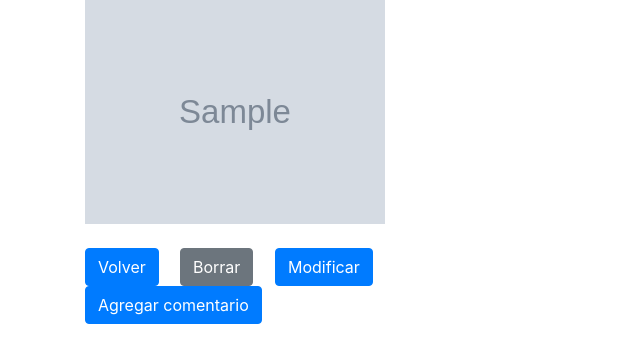
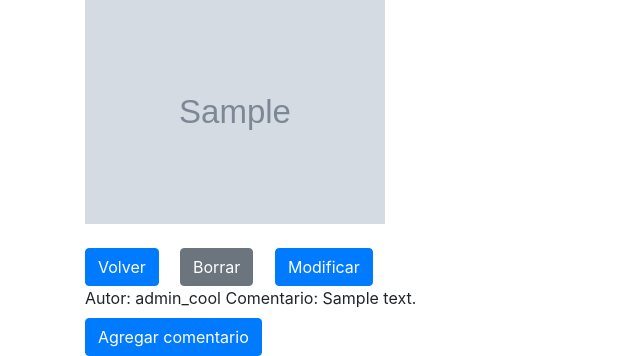
Before and after one commit to DCC-CC4401/2023-1-Grupo-3, a Django app: page /mostrar_resena/1/ in a window 1280 px wide. Shown: the part 495-851 px from the top of the page, without its empty margins (0-640 px from the left). Before the commit the page ends 819 px from the top, so only its background shows below. Run offline with Django 4.2, Linux system fonts and the light colour scheme; a user stored in the database is signed in; data comes from the database, SQL or seed files in the repository; tables that the repository leaves empty hold one stand-in row (values such as "Sample post"); grey boxes marked "Sample" are stand-in pictures; some libraries are stand-ins or nearby versions.

Commit message:
Se añade la lógica de mostrar los comentarios en la view y el html

```diff
--- a/resenas_cool/resenas/templates/mostrar_resena.html
+++ b/resenas_cool/resenas/templates/mostrar_resena.html
@@ -78,12 +78,19 @@
                 </div>
         </div>
         {% endif %}
+
+        {% for comentario in autor_comentario %}
+        <div>
+            <label for="autor">Autor: {{comentario.0}}</label>
+            <label for="autor">Comentario: {{comentario.1}}</label>
+        </div>
+        {% endfor %}
+
         <div>
             <form action="{% url 'nuevo_comentario' resena.id %}" method="GET">
                 <button class="btn btn-primary" type="submit">Agregar comentario</button>
             </form>
         </div>
-
       </div><!-- container -->
       {% endblock %}
   </body>
--- a/resenas_cool/resenas/views.py
+++ b/resenas_cool/resenas/views.py
@@ -3,6 +3,7 @@ from resenas.forms import NuevaResenaModelForm
 from comentarios.models import Comentario
 from resenas.models import Resenas, Categorias, Valoracion
 from usuarios.models import Usuario
+from comentarios.models import Comentario
 from django.contrib import messages
 from django.http import HttpResponseRedirect
 
@@ -43,10 +44,14 @@ def mostrar_resena(request, review_id):
     resena = Resenas.objects.get(id=review_id)
     # Obtenemos el usuario
     user = request.user
-
     # Obtenemos la cantidad de resenas
     resena.likes = Valoracion.objects.filter(id_res=review_id).count()
     liked = Valoracion.objects.filter(id_usuario=user, id_res=resena).count() != 0
+    # Obtenemos los comentarios
+    comentarios = Comentario.objects.filter(id=review_id)
+    # Creamos una tupla con autor y comentario
+    autor_comentario = [(Usuario.objects.get(id=i.id_usuario_id), i.descripcion) for i in comentarios]
+
     # Botón
     if request.method == 'POST':
         # Vemos si el usuario ya dio like
@@ -54,19 +59,19 @@ def mostrar_resena(request, review_id):
             nueva_valoracion = Valoracion(id_usuario=user, id_res=resena)
             nueva_valoracion.save()
             resena.likes = Valoracion.objects.filter(id_res=review_id).count()
-            return render(request, '../templates/mostrar_resena.html', {"resena": resena, "user": user, "liked": liked})
+            return render(request, '../templates/mostrar_resena.html', {"resena": resena, "user": user, "liked": liked, "autor_comentario": autor_comentario})
         elif liked == True:
             val = Valoracion.objects.filter(id_usuario=user, id_res=resena)
             val.delete()
             liked = False
             resena.likes = Valoracion.objects.filter(id_res=review_id).count()
-            return render(request, '../templates/mostrar_resena.html', {"resena": resena, "user": user, "liked": liked})
+            return render(request, '../templates/mostrar_resena.html', {"resena": resena, "user": user, "liked": liked, "autor_comentario": autor_comentario})
 
         # Render al template con resena y usuario
-        return render(request, '../templates/mostrar_resena.html', {"resena": resena, "user": user, "liked": liked})
+        return render(request, '../templates/mostrar_resena.html', {"resena": resena, "user": user, "liked": liked, "autor_comentario": autor_comentario})
     else:
         # Render al template con resena y usuario
-        return render(request, '../templates/mostrar_resena.html', {"resena": resena, "user": user, "liked": liked})
+        return render(request, '../templates/mostrar_resena.html', {"resena": resena, "user": user, "liked": liked, "autor_comentario": autor_comentario})
 
 
 
```
